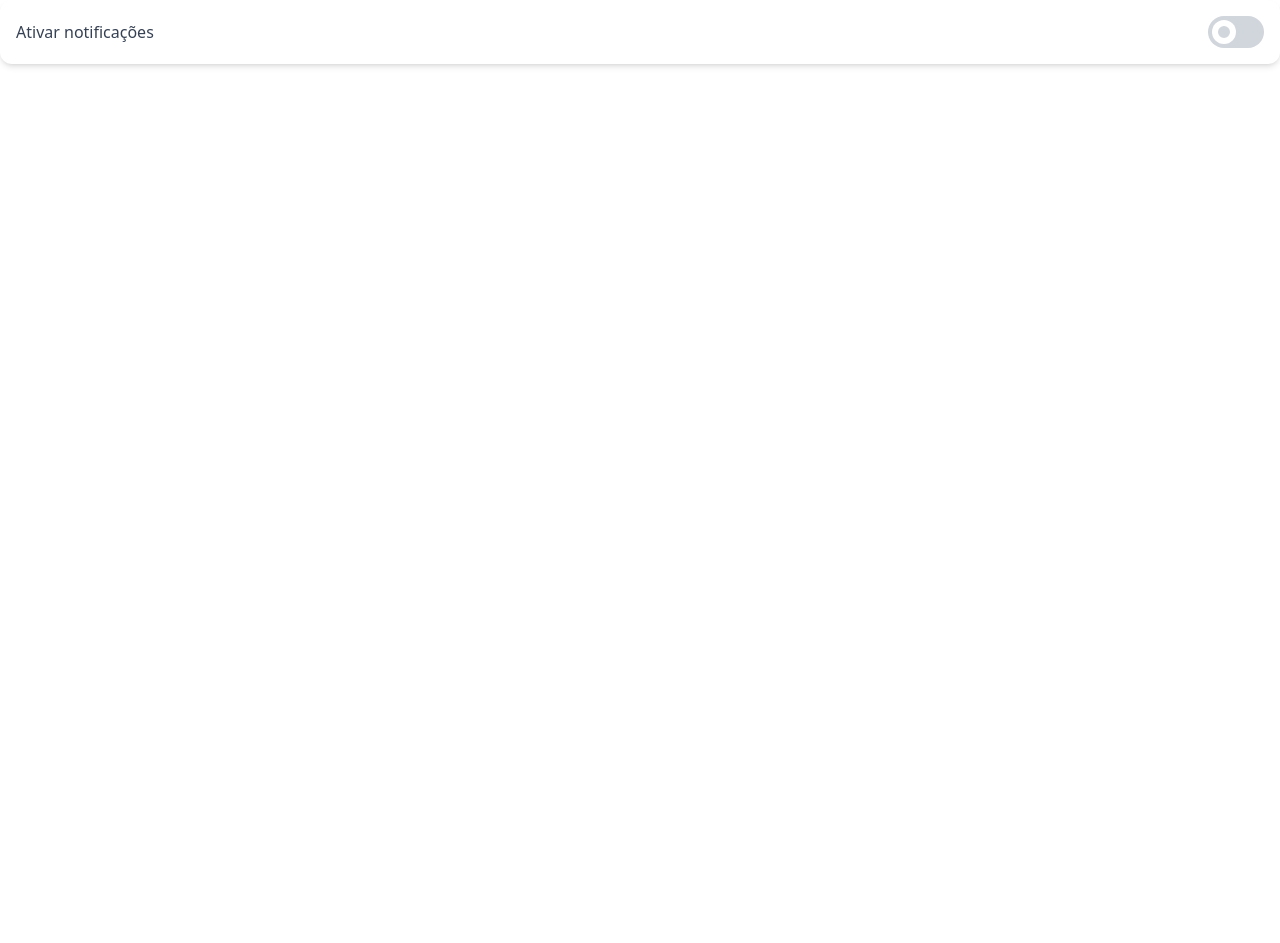
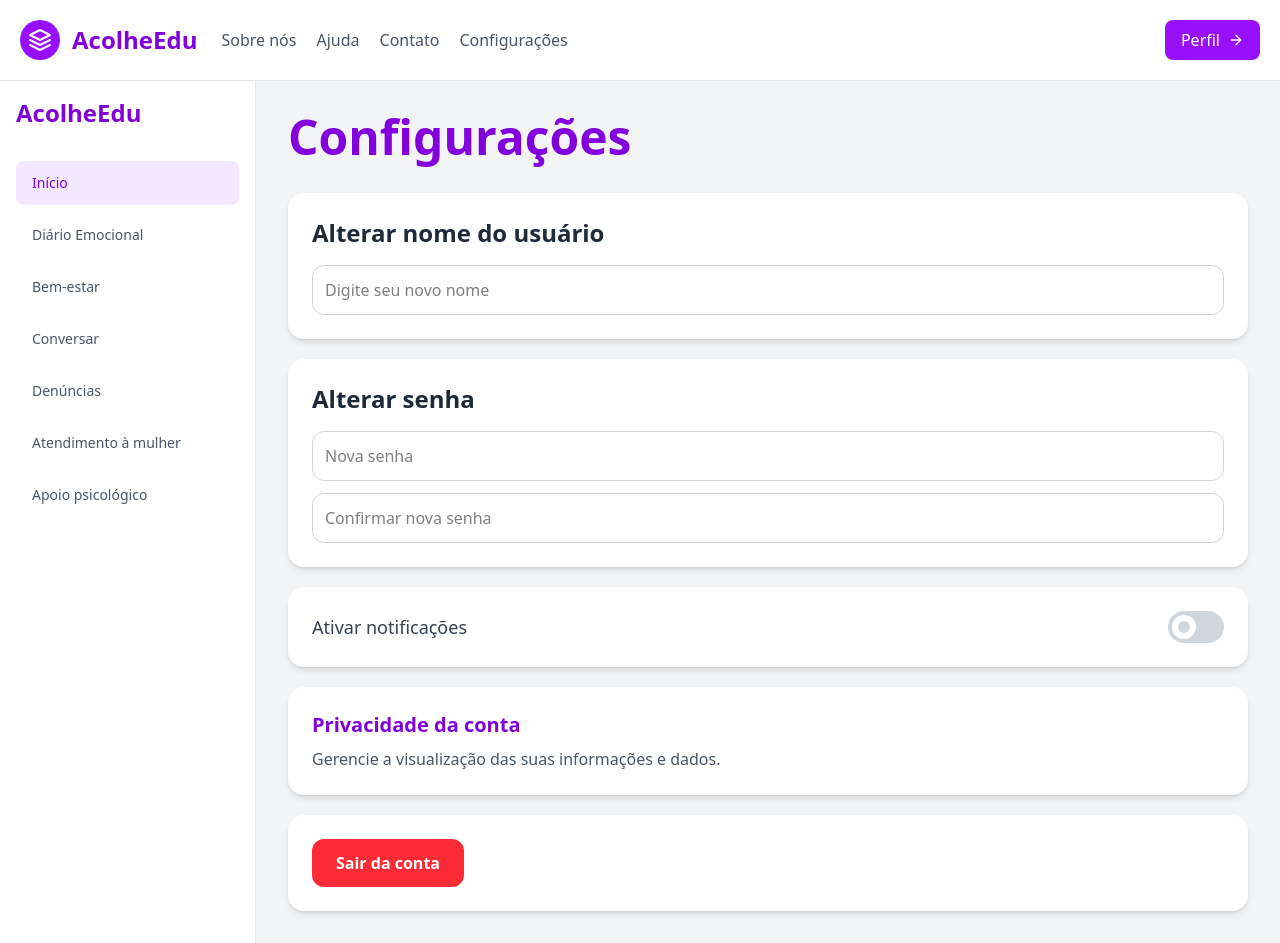
Before and after one commit to LucasHenriqueAl/acolheEdu, a React (Vite) app: page /configuracoes in a window 1280 px wide. Before the commit the page ends 800 px from the top, so only its background shows below. Built offline with nearby package versions, Linux system fonts and the light colour scheme.

Commit message:
mudanças na pagina configurações

```diff
--- a/src/main.tsx
+++ b/src/main.tsx
@@ -12,7 +12,7 @@ import { TelaInicial } from './pages/TelaInicial.tsx'
 import { Contato } from './pages/Contato.tsx'
 import { SobreNos } from './pages/SobreNos.tsx'
 import {Ajuda} from './pages/Ajuda.tsx'
-import {Configuracoes} from './pages/Configurações.tsx'
+import {Configuracoes} from './pages/Configuracoes.tsx'
 
 import './index.css'
 
--- /dev/null
+++ b/src/pages/Configuracoes.tsx
@@ -0,0 +1,107 @@
+import MenuVertical from '../components/MenuVertical'
+import MenuNavegacao from '../components/MenuNavegacao'
+import Toggle from '../components/Toggles'
+
+export function Configuracoes() {
+  return (
+    <>
+      <MenuNavegacao />
+
+      <div className="flex min-h-screen bg-gray-100">
+
+        <MenuVertical />
+
+        <main className="flex-1 p-8">
+
+          <h1 className="mb-8 text-5xl font-extrabold text-purple-700">
+            Configurações
+          </h1>
+
+          <div className="space-y-5">
+
+            {/* Alterar Nome */}
+            <div className="rounded-2xl bg-white p-6 shadow-md">
+
+              <h2 className="mb-4 text-2xl font-bold text-gray-800">
+                Alterar nome do usuário
+              </h2>
+
+              <input
+                type="text"
+                placeholder="Digite seu novo nome"
+                className="w-full rounded-xl border border-gray-300 p-3 outline-none focus:border-purple-500"
+              />
+
+            </div>
+
+            {/* Alterar Senha */}
+            <div className="rounded-2xl bg-white p-6 shadow-md">
+
+              <h2 className="mb-4 text-2xl font-bold text-gray-800">
+                Alterar senha
+              </h2>
+
+              <div className="space-y-3">
+
+                <input
+                  type="password"
+                  placeholder="Nova senha"
+                  className="w-full rounded-xl border border-gray-300 p-3 outline-none focus:border-purple-500"
+                />
+
+                <input
+                  type="password"
+                  placeholder="Confirmar nova senha"
+                  className="w-full rounded-xl border border-gray-300 p-3 outline-none focus:border-purple-500"
+                />
+
+              </div>
+
+            </div>
+
+            {/* Notificações */}
+            <div className="flex items-center justify-between rounded-2xl bg-white p-6 shadow-md">
+
+              <span className="text-lg font-medium text-gray-700">
+                Ativar notificações
+              </span>
+
+              <Toggle id="notificacoes" />
+
+            </div>
+
+            {/* Privacidade */}
+            <div className="rounded-2xl bg-white p-6 shadow-md">
+
+              <a
+                href="/privacidade"
+                className="text-xl font-bold text-purple-700 hover:underline"
+              >
+                Privacidade da conta
+              </a>
+
+              <p className="mt-2 text-gray-600">
+                Gerencie a visualização das suas informações e dados.
+              </p>
+
+            </div>
+
+            {/* Sair da Conta */}
+            <div className="rounded-2xl bg-white p-6 shadow-md">
+
+              <button
+                className="rounded-xl bg-red-500 px-6 py-3 font-semibold text-white transition hover:bg-red-600"
+              >
+                Sair da conta
+              </button>
+
+            </div>
+
+          </div>
+
+        </main>
+
+      </div>
+    </>
+  )
+}
--- a/src/pages/Configurações.tsx
+++ /dev/null
@@ -1,17 +0,0 @@
-import Toggle from '../components/Toggles'
-
-export  function Configuracoes() {
-  return (
-    <div className="space-y-4">
-
-      <div className="flex items-center justify-between rounded-xl bg-white p-4 shadow-md">
-        <span className="font-medium text-gray-700">
-          Ativar notificações
-        </span>
-
-        <Toggle id="notificacoes" />
-      </div>
-
-    </div>
-  )
-}
```
